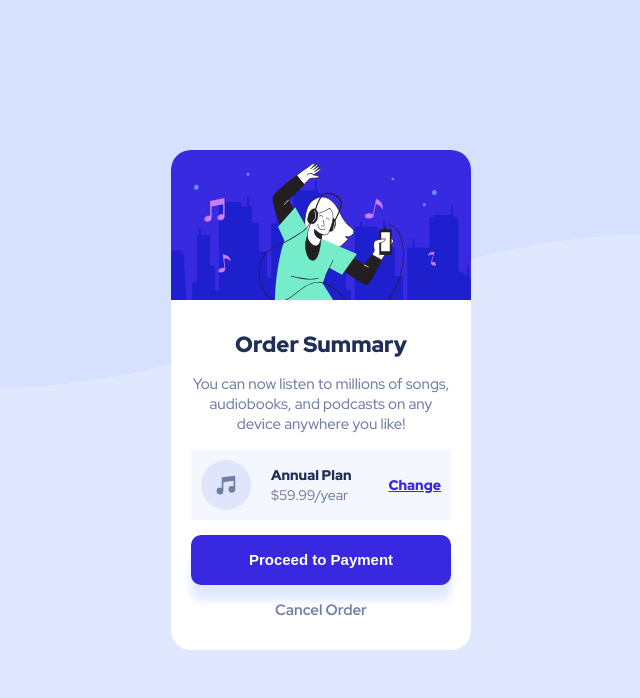
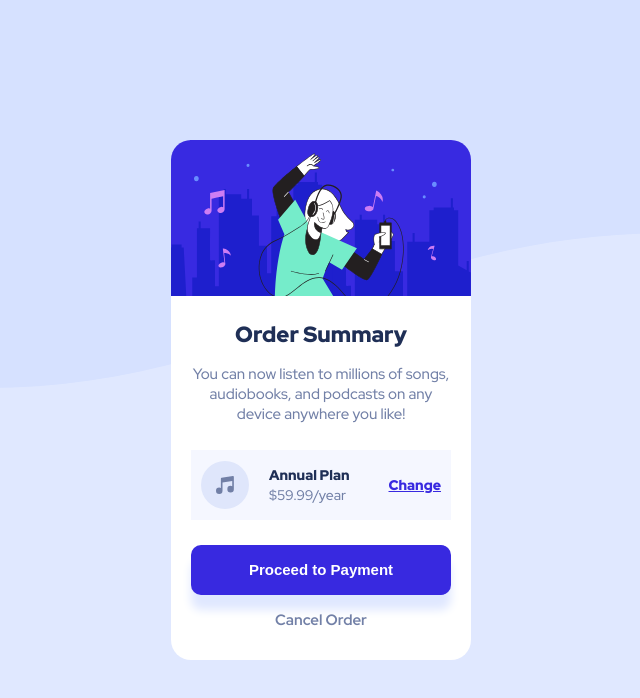
Before and after one commit to front-end963/order-summary-component, a plain HTML site: page index.html in a window 1280 px wide. Shown: the whole page, without its empty margins (319-959 px from the left). Drawn offline with Linux system fonts and the light colour scheme.

Commit message:
Update style.css

```diff
--- a/style.css
+++ b/style.css
@@ -32,7 +32,7 @@ main {
     background-size: 100% 30%;
     background-color: white;
     width: min(300px, 90%);
-    height: 500px;
+    height: 520px;
     border-radius: 20px;
     padding: 180px 20px 30px 20px;
     display: flex;
@@ -41,7 +41,7 @@ main {
     align-items: center;
 }
 
-#plan-block {
+main div:nth-child(3) {
     line-height: 20px;
     background-color: var(--VeryPaleBlue);
     display: flex;
@@ -50,21 +50,11 @@ main {
     height: 70px;
     font-size: 0.875rem;
     padding: 0 10px 0 10px;
+    margin: 10px 0;
 }
 
-#plan {
+main div:nth-child(3) div {
     margin-left: 20px;
-}
-
-img {
-    width: 50px;
-    height: 50px;
-}
-
-#illustration {
-    width: 100%;
-    border-radius: 20px 20px 0 0;
-
 }
 
 strong, h1 {
```
